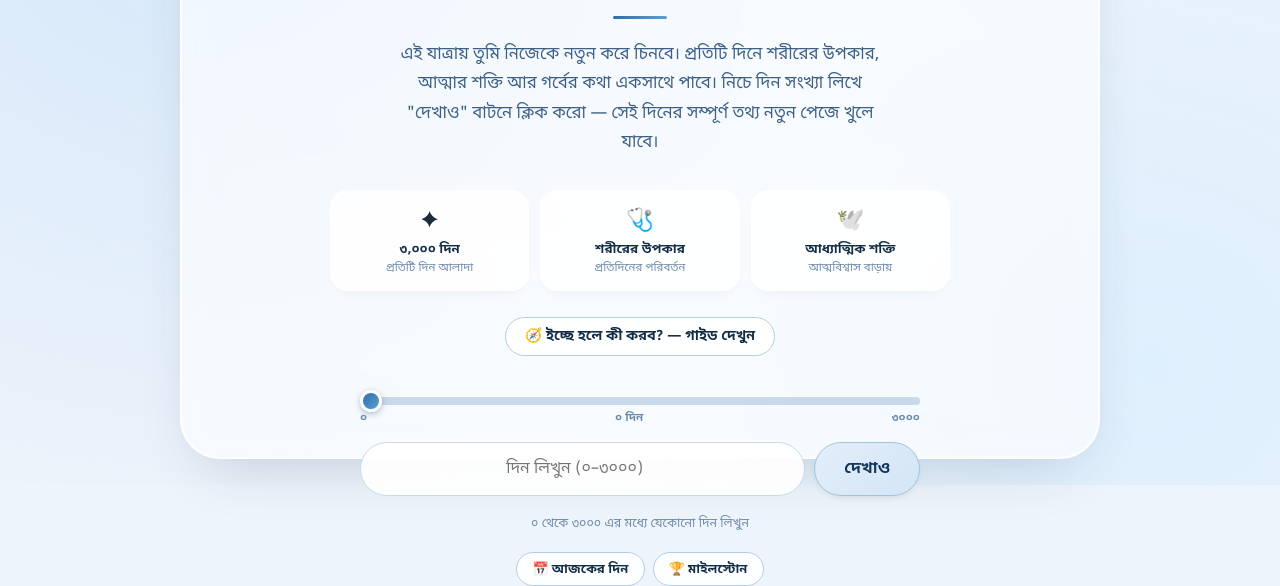
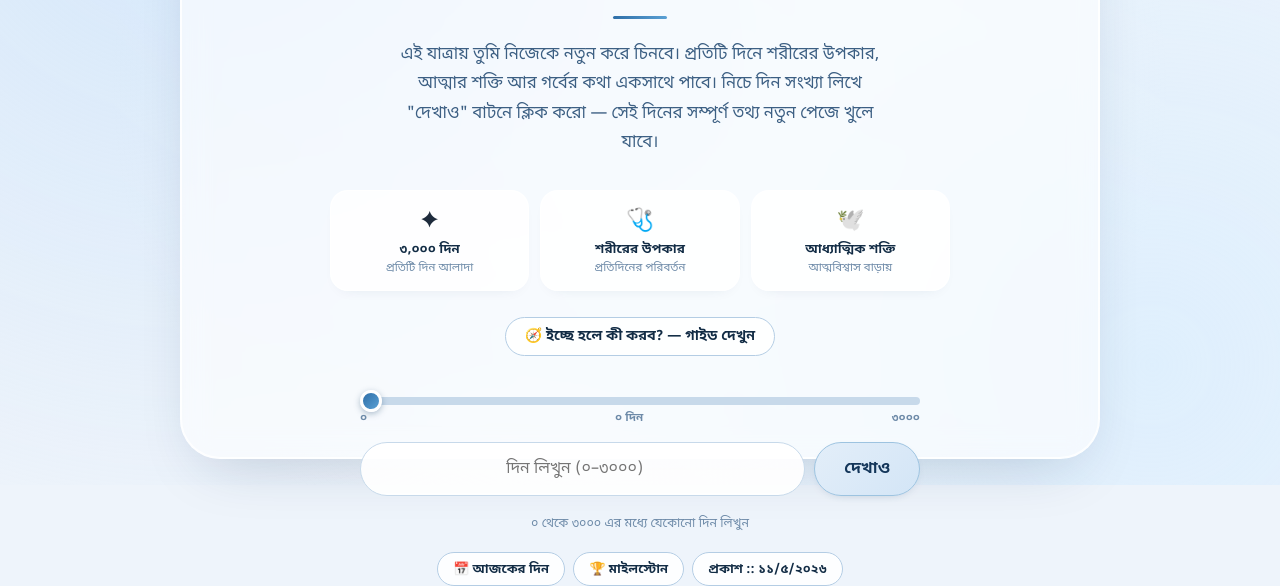
Before and after one commit to shahinprogamer/NoBeep, a plain HTML site: page index.html in a window 1280 px wide. Shown: the part 315-901 px from the top of the page. Drawn offline with Linux system fonts and the light colour scheme.

Commit message:
Add publication date button to quick actions
shahin hosen

```diff
--- a/index.html
+++ b/index.html
@@ -583,6 +583,7 @@
       <div class="quick-actions">
         <button class="quick-btn" id="todayBtn">📅 আজকের দিন</button>
         <button class="quick-btn" id="milestoneBtn">🏆 মাইলস্টোন</button>
+        <button class="quick-btn">প্রকাশ :: ১১/৫/২০২৬</button>
       </div>
     </div>
 
```
